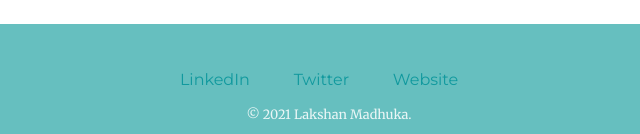
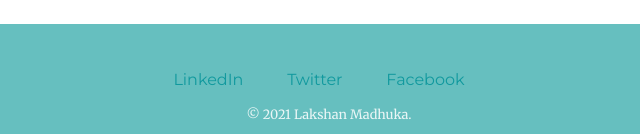
Before and after one commit to lakshanM98/LakshanMaduka, a plain HTML site: page index.html in a window 1280 px wide. Shown: the part 2505-2639 px from the top of the page, 311-951 px from the left. Drawn offline with Linux system fonts and the light colour scheme.

Commit message:
add faceboock account

```diff
--- a/index.html
+++ b/index.html
@@ -54,7 +54,7 @@
       <div class="bottom-container">
         <a class="footer-link" href="https://www.linkedin.com/">LinkedIn</a>
         <a class="footer-link" href="https://twitter.com/">Twitter</a>
-        <a class="footer-link" href="https://www.appbrewery.co/">Website</a>
+        <a class="footer-link" href="https://www.facebook.com/profile.php?id=100007620136955">Facebook</a>
         <p class ="c3">© 2021 Lakshan Madhuka.</p>
       </div>
 
```
